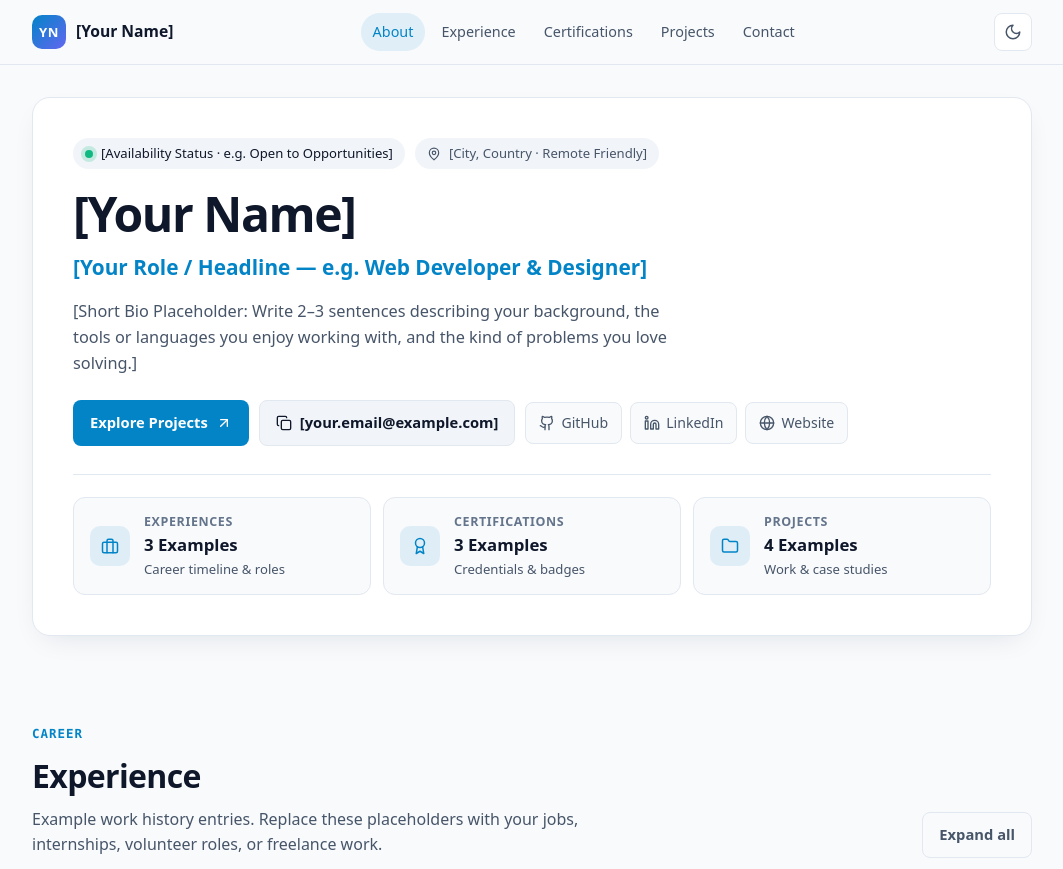
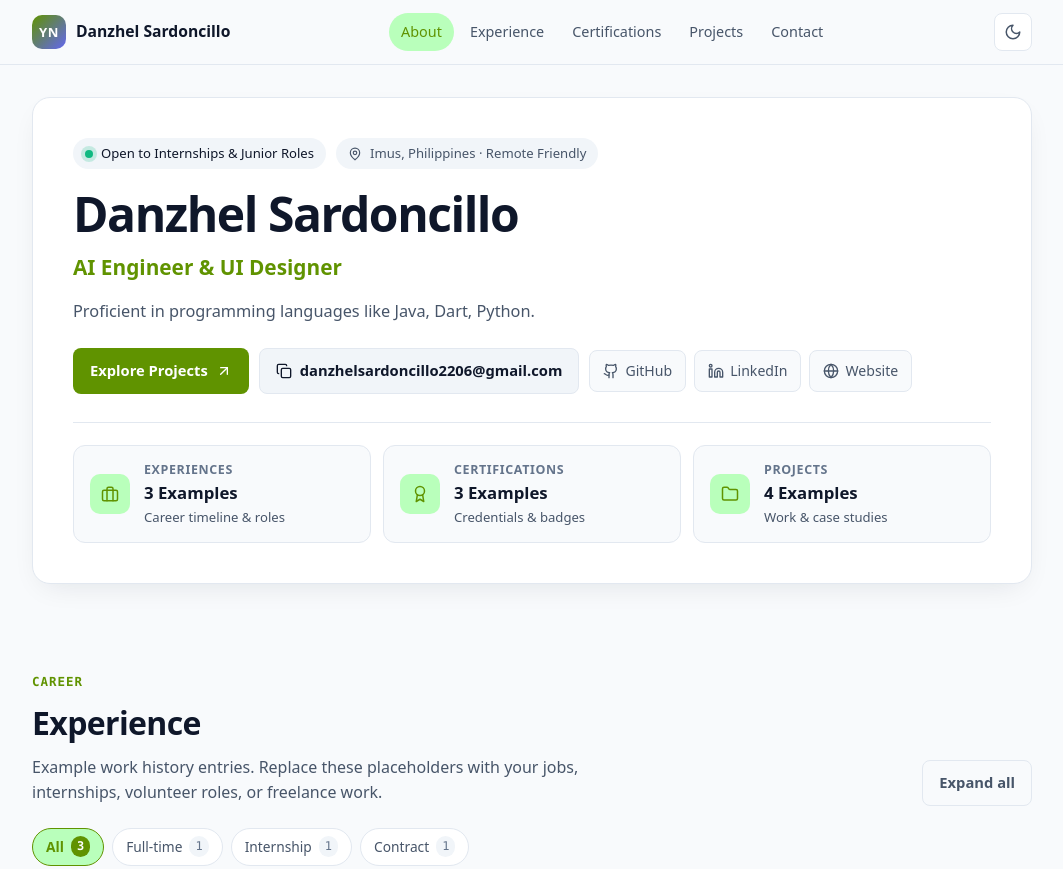
Before and after one commit to Britzv01/sample-portfolio, a plain HTML site: page index.html in a window 1280 px wide. Shown: the top 869 px of the page, without its empty margins (108-1171 px from the left). Drawn offline with Linux system fonts and the light colour scheme.

Commit message:
Personalize portfolio name, bio, and accent color

```diff
--- a/index.html
+++ b/index.html
@@ -9,7 +9,7 @@
     />
     <link rel="icon" type="image/svg+xml" href="favicon.svg" />
     <!-- WORKSHOP TIP: Replace [Your Name] in the page title below -->
-    <title>[Your Name] — Portfolio Template</title>
+    <title>Danzhel Sardoncillo — Portfolio</title>
     <link rel="stylesheet" href="styles.css" />
     <script defer src="script.js"></script>
   </head>
@@ -24,7 +24,7 @@
         <a href="#about" class="brand">
           <!-- WORKSHOP TIP: Replace [YN] with your initials and [Your Name] with your name -->
           <span class="brand-badge" aria-hidden="true">YN</span>
-          <span class="brand-name">[Your Name]</span>
+          <span class="brand-name">Danzhel Sardoncillo</span>
         </a>
 
         <nav class="nav-desktop" aria-label="Primary navigation">
@@ -146,7 +146,7 @@
             <div class="hero-top-meta">
               <span class="status-pill">
                 <span class="status-dot" aria-hidden="true"></span>
-                [Availability Status · e.g. Open to Opportunities]
+                Open to Internships &amp; Junior Roles
               </span>
               <span class="location-pill">
                 <svg
@@ -163,15 +163,14 @@
                   <path d="M20 10c0 6-8 12-8 12s-8-6-8-12a8 8 0 0 1 16 0Z" />
                   <circle cx="12" cy="10" r="3" />
                 </svg>
-                [City, Country · Remote Friendly]
+                Imus, Philippines · Remote Friendly
               </span>
             </div>
 
-            <h1 class="hero-title">[Your Name]</h1>
-            <p class="hero-role">[Your Role / Headline — e.g. Web Developer &amp; Designer]</p>
+            <h1 class="hero-title">Danzhel Sardoncillo</h1>
+            <p class="hero-role">AI Engineer &amp; UI Designer</p>
             <p class="hero-bio">
-              [Short Bio Placeholder: Write 2–3 sentences describing your background, the tools or
-              languages you enjoy working with, and the kind of problems you love solving.]
+                Proficient in programming languages like Java, Dart, Python.
             </p>
 
             <div class="hero-actions">
@@ -197,8 +196,8 @@
               <button
                 type="button"
                 class="btn btn-secondary copy-trigger"
-                data-copy-text="[your.email@example.com]"
-                data-default-label="[your.email@example.com]"
+                data-copy-text="danzhelsardoncillo2206@gmail.com"
+                data-default-label="danzhelsardoncillo2206@gmail.com"
               >
                 <svg
                   width="16"
@@ -214,7 +213,7 @@
                   <rect width="14" height="14" x="8" y="8" rx="2" ry="2" />
                   <path d="M4 16c-1.1 0-2-.9-2-2V4c0-1.1.9-2 2-2h10c1.1 0 2 .9 2 2" />
                 </svg>
-                <span class="copy-label">[your.email@example.com]</span>
+                <span class="copy-label">danzhelsardoncillo2206@gmail.com</span>
               </button>
 
               <div class="social-row" aria-label="Social links">
@@ -1210,7 +1209,7 @@
 
         <div class="footer-bottom">
           <p class="footer-meta">
-            &copy; <span id="current-year"></span> [Your Name] &middot; Built with HTML, CSS &amp;
+            &copy; <span id="current-year"></span> Danzhel Sardoncillo &middot; Built with HTML, CSS &amp;
             JavaScript.
           </p>
           <a href="#about" class="back-to-top">Back to top &uarr;</a>
--- a/styles.css
+++ b/styles.css
@@ -19,9 +19,9 @@
   --border-strong: #cbd5e1;
 
   /* Try changing --accent to #7c3aed (purple) or #059669 (emerald)! */
-  --accent: #0284c7;
-  --accent-hover: #0369a1;
-  --accent-soft: rgba(2, 132, 199, 0.1);
+  --accent: #609300;
+  --accent-hover: #f2ff00;
+  --accent-soft: rgb(185, 255, 187);
   --accent-contrast: #ffffff;
 
   --success: #10b981;
```
Also changed, not shown: 1 other file.
